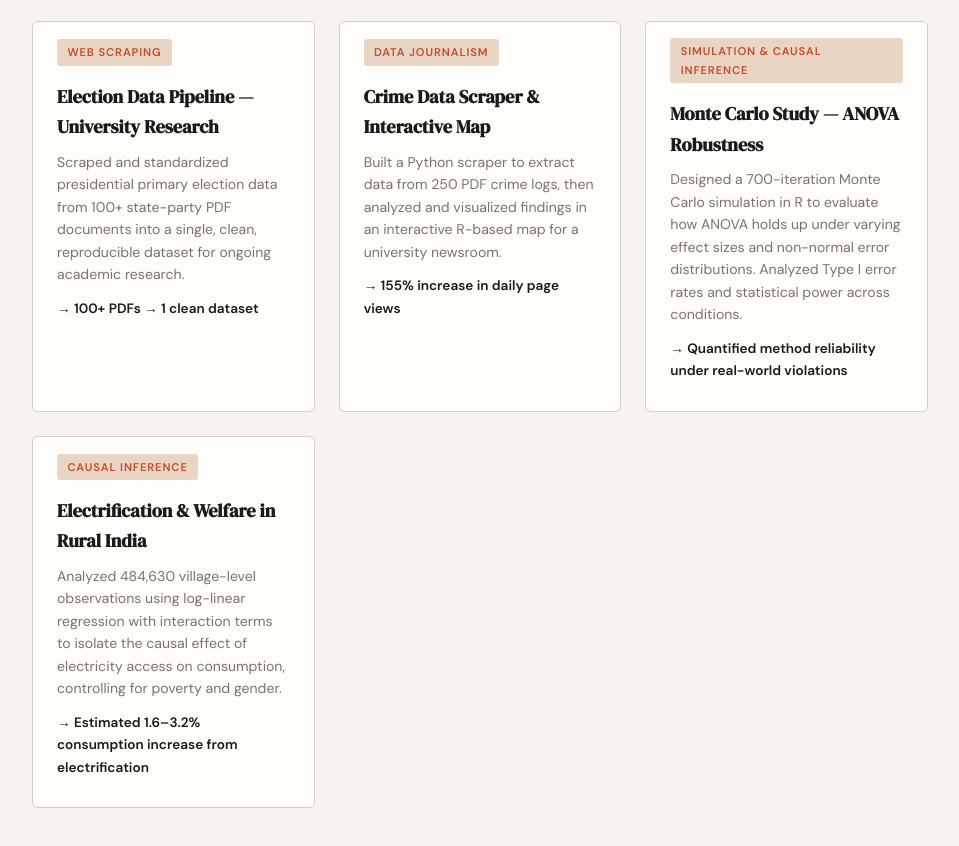
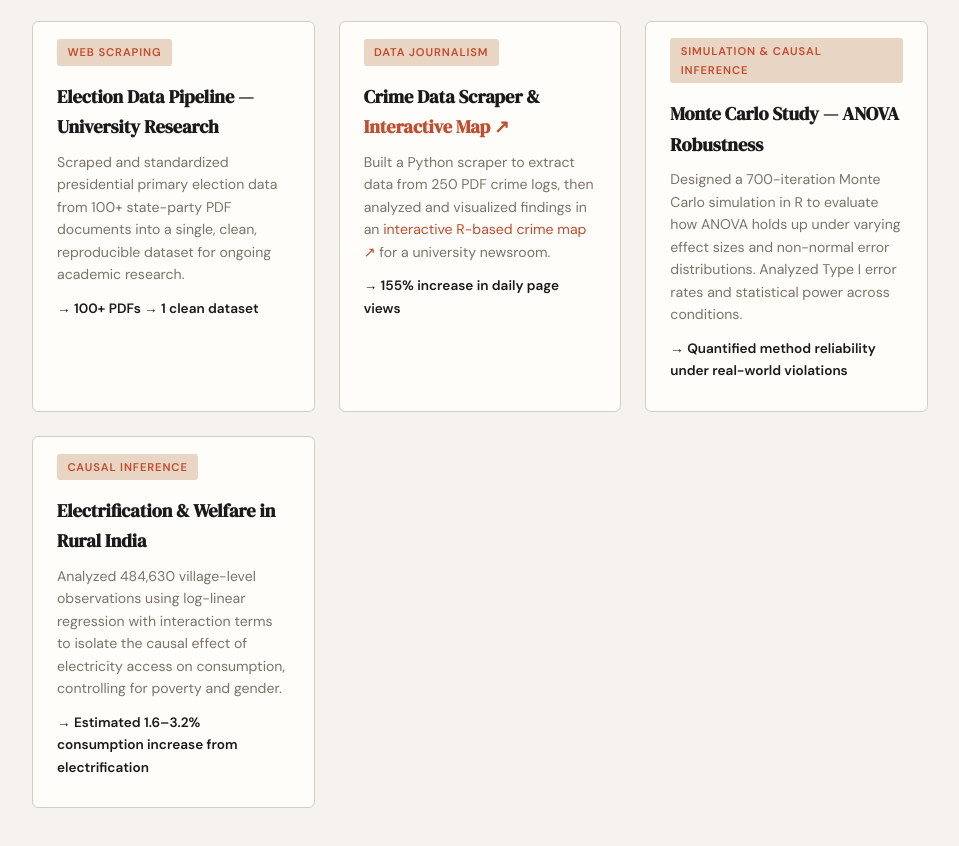
Before and after one commit to Doommen3/devin-data-site, a plain HTML site: page index.html in a window 1280 px wide. Shown: the part 2628-3474 px from the top of the page, without its empty margins (160-1119 px from the left). Drawn offline with Linux system fonts and the light colour scheme.

Commit message:
Add link to NIU crime map

```diff
--- a/index.html
+++ b/index.html
@@ -201,6 +201,13 @@
     font-family: 'DM Serif Display', serif;
     font-size: 1.15rem; margin-bottom: 0.5rem;
   }
+  .work-card h3 a,
+  .work-card p a {
+    color: var(--accent);
+    text-decoration: none;
+  }
+  .work-card h3 a:hover,
+  .work-card p a:hover { color: #a63e23; }
   .work-card .project-link {
     font-size: 0.82rem;
     font-weight: 600;
@@ -397,8 +404,8 @@
     <div class="work-card">
       <div class="tag-bar"><span class="tag">Data Journalism</span></div>
       <div class="body">
-        <h3>Crime Data Scraper &amp; Interactive Map</h3>
-        <p>Built a Python scraper to extract data from 250 PDF crime logs, then analyzed and visualized findings in an interactive R-based map for a university newsroom.</p>
+        <h3>Crime Data Scraper &amp; <a href="https://northernstar.info/121584/news/northern-star-launches-niu-pd-crime-map/" target="_blank" rel="noopener noreferrer">Interactive Map ↗</a></h3>
+        <p>Built a Python scraper to extract data from 250 PDF crime logs, then analyzed and visualized findings in an <a href="https://northernstar.info/121584/news/northern-star-launches-niu-pd-crime-map/" target="_blank" rel="noopener noreferrer">interactive R-based crime map ↗</a> for a university newsroom.</p>
         <div class="result">→ 155% increase in daily page views</div>
       </div>
     </div>
```
Also changed, not shown: cv.html (+7 -2 lines).
